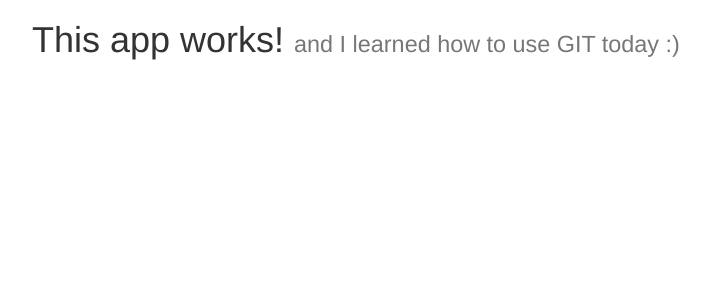
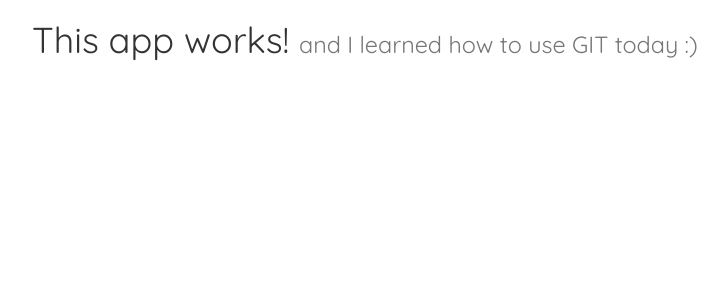
Before and after one commit to charlesgehring/my-project, an Angular app: page / in a window 1280 px wide. Shown: the top 300 px of the page, without its empty margins (23-751 px from the left). Built offline with nearby package versions, Linux system fonts and the light colour scheme.

Commit message:
Add styling with Google Fonts

```diff
--- a/src/styles.css
+++ b/src/styles.css
@@ -1 +1,7 @@
 /* You can add global styles to this file, and also import other style files */
+
+@import url('https://fonts.googleapis.com/css?family=Quicksand:400,700');
+
+body {
+  font-family: 'Quicksand', 'Arial';
+}
```
